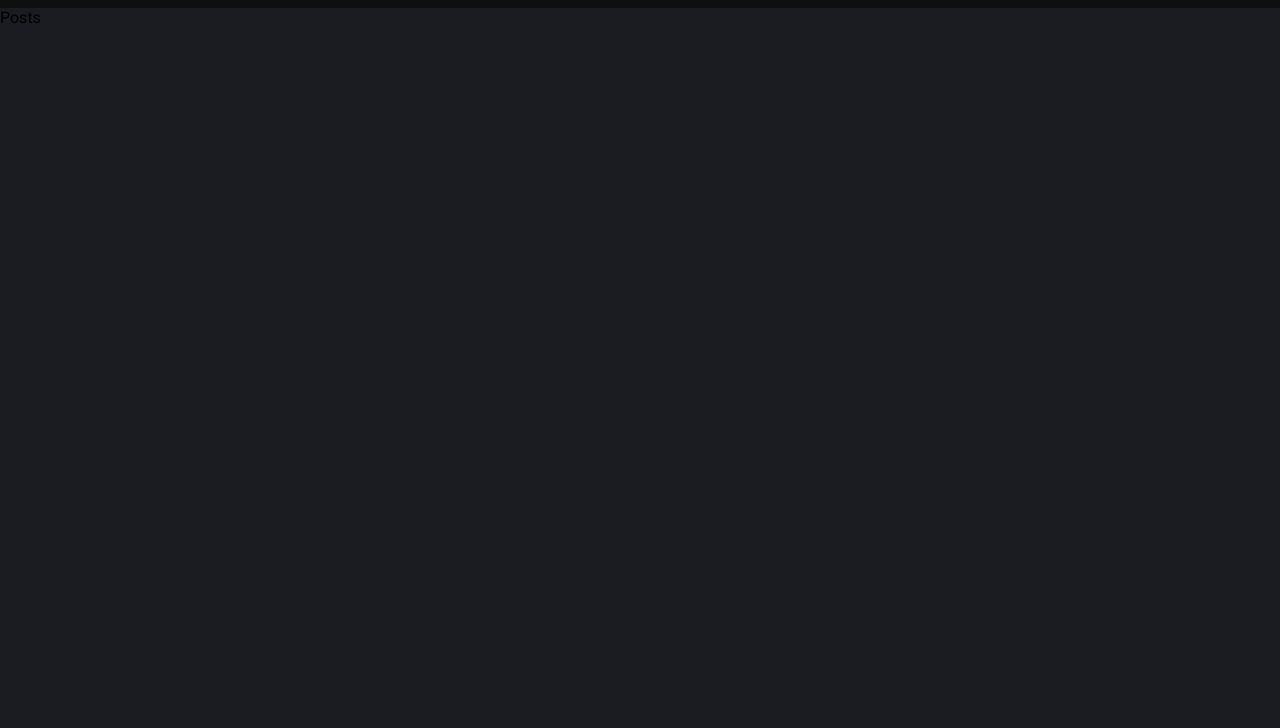
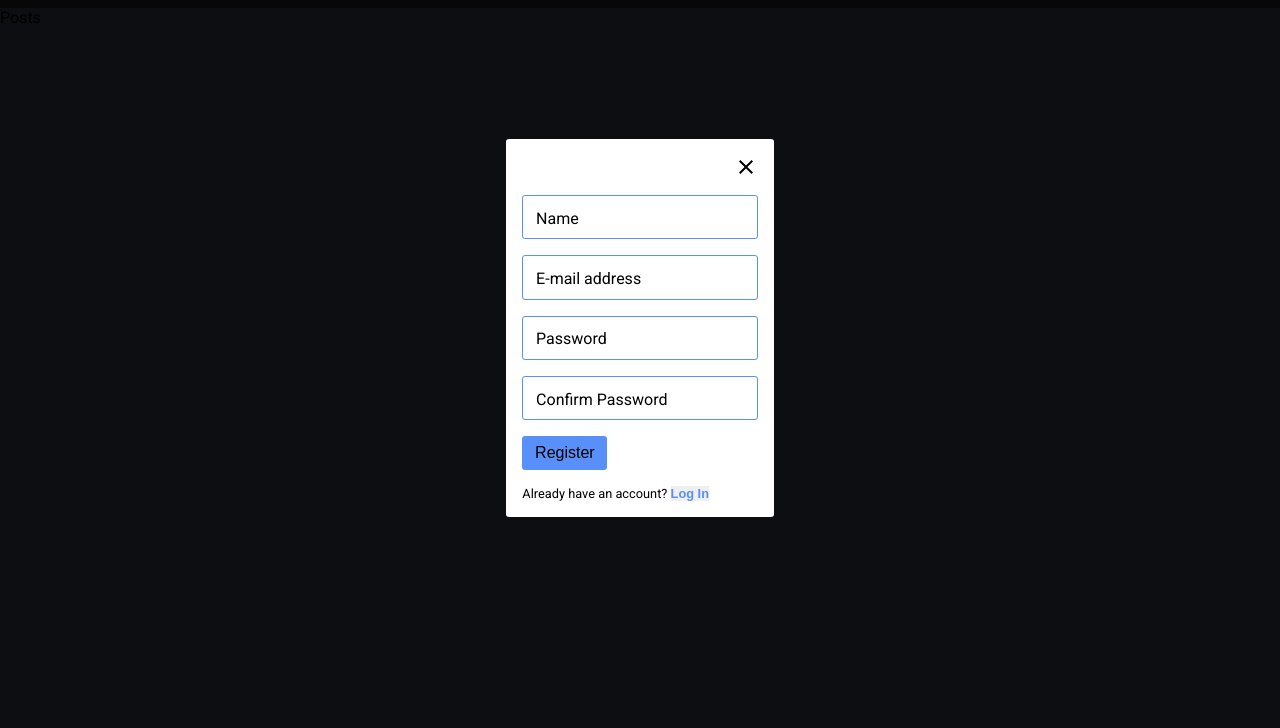
Before and after one commit to SilentFare/reddit-clone, a React app in the folder client/: page / in a window 1280 px wide. Shown: the part 72-800 px from the top of the page. Built offline with nearby package versions, Linux system fonts and the light colour scheme.

Commit message:
add register modal component

```diff
--- a/client/src/components/App/App.js
+++ b/client/src/components/App/App.js
@@ -10,12 +10,14 @@ import styles from './App.module.css';
 import Posts from '../../routes/Posts';
 import Discussion from '../../routes/Discussion';
 import Header from '../Header';
+import RegisterModal from '../RegisterModal';
 
 export const App = () => {
   return (
     <div className={styles.app}>
       <Router>
         <Header />
+        <RegisterModal show={true} />
         <main className={styles.main}>
           <Switch>
             <Route path='/' exact>
--- a/client/src/components/Button/Button.js
+++ b/client/src/components/Button/Button.js
@@ -4,10 +4,10 @@ import { Link } from 'react-router-dom';
 
 import styles from './Button.module.css';
 
-export const Button = ({ to, href, label }) => {
+export const Button = ({ to, href, label, type, className }) => {
   if (to) {
     return (
-      <Link to={to} className={styles.button}>
+      <Link to={to} className={`${styles.button} ${className}`}>
         {label}
       </Link>
     );
@@ -15,13 +15,17 @@ export const Button = ({ to, href, label }) => {
 
   if (href) {
     return (
-      <a href={href} className={styles.button}>
+      <a href={href} className={`${styles.button} ${className}`}>
         {label}
       </a>
     );
   }
 
-  return <button className={styles.button}>{label}</button>;
+  return (
+    <button type={type} className={`${styles.button} ${className}`}>
+      {label}
+    </button>
+  );
 };
 
 Button.propTypes = {
--- a/client/src/components/Header/Header.module.css
+++ b/client/src/components/Header/Header.module.css
@@ -12,7 +12,10 @@
 }
 
 .header__logo__link {
+  display: flex;
+  align-items: center;
   color: var(--blue);
+  text-decoration: none;
 }
 
 .header__logo {
--- /dev/null
+++ b/client/src/components/Input/Input.js
@@ -0,0 +1,36 @@
+import React, { useRef } from 'react';
+import PropTypes from 'prop-types';
+
+import styles from './Input.module.css';
+
+export const Input = ({ type, label, onChange, value }) => {
+  const inputRef = useRef();
+
+  const handleClick = () => {
+    inputRef.current.focus();
+  };
+
+  return (
+    <div className={styles.input__container} onClick={handleClick}>
+      <input
+        type={type}
+        ref={inputRef}
+        id={label}
+        className={styles.input}
+        onChange={onChange}
+        value={value}
+        placeholder=' '
+        autoComplete='off'
+      />
+      <label htmlFor={label} className={styles.input__label}>
+        {label}
+      </label>
+    </div>
+  );
+};
+
+Input.propTypes = {
+  label: PropTypes.string.isRequired,
+  onChange: PropTypes.func.isRequired,
+  value: PropTypes.string.isRequired
+};
--- /dev/null
+++ b/client/src/components/Input/Input.module.css
@@ -0,0 +1,30 @@
+.input__container {
+  position: relative;
+  padding: 0.7em;
+  border: 1px solid var(--blue);
+  border-radius: 3px;
+  cursor: text;
+}
+
+.input {
+  font-size: 1rem;
+  outline: none;
+  border: none;
+}
+
+.input__label {
+  position: absolute;
+  left: 0.8em;
+  top: 0.8em;
+  pointer-events: none;
+  transition: top 0.3s ease-in-out;
+}
+
+.input:focus ~ .input__label,
+.input:not(:placeholder-shown) ~ .input__label {
+  position: absolute;
+  top: 0;
+  left: 1em;
+  font-size: 0.8rem;
+  color: var(--blue);
+}
--- /dev/null
+++ b/client/src/components/Input/index.js
@@ -0,0 +1,3 @@
+import { Input } from './Input';
+
+export default Input;
--- /dev/null
+++ b/client/src/components/Modal/Modal.js
@@ -0,0 +1,24 @@
+import React from 'react';
+import { createPortal } from 'react-dom';
+import { MdClose } from 'react-icons/md';
+
+import styles from './Modal.module.css';
+
+export const Modal = ({ show, close, children }) => {
+  return show
+    ? createPortal(
+        <div className={styles.modal__background}>
+          <div className={styles.modal}>
+            <div className={styles.modal__header}>
+              <MdClose
+                onClick={close}
+                className={styles.modal__close__button}
+              />
+            </div>
+            <div className={styles.modal__content}>{children}</div>
+          </div>
+        </div>,
+        document.body
+      )
+    : null;
+};
--- /dev/null
+++ b/client/src/components/Modal/Modal.module.css
@@ -0,0 +1,35 @@
+.modal__background {
+  position: absolute;
+  left: 0;
+  top: 0;
+  width: 100vw;
+  height: 100vh;
+  display: flex;
+  justify-content: center;
+  align-items: center;
+  background: rgba(0, 0, 0, 0.5);
+}
+
+.modal {
+  display: flex;
+  flex-direction: column;
+  padding: 1em;
+  border-radius: 3px;
+  background: white;
+}
+
+.modal__header {
+  display: flex;
+  align-items: center;
+  justify-content: flex-end;
+  margin-bottom: 1em;
+}
+
+.modal__close__button {
+  font-size: 1.5rem;
+  cursor: pointer;
+}
+
+.modal__content {
+  flex: 1;
+}
--- /dev/null
+++ b/client/src/components/Modal/index.js
@@ -0,0 +1,3 @@
+import { Modal } from './Modal';
+
+export default Modal;
--- /dev/null
+++ b/client/src/components/RegisterModal/RegisterModal.js
@@ -0,0 +1,32 @@
+import React from 'react';
+
+import styles from './RegisterModal.module.css';
+import Modal from '../Modal';
+import Input from '../Input';
+import Button from '../Button';
+
+export const RegisterModal = ({ show }) => {
+  const handleFormSubmit = event => {
+    event.preventDefault();
+  };
+
+  return (
+    <Modal show={show}>
+      <form onSubmit={handleFormSubmit} className={styles.register__form}>
+        <Input label='Name' />
+        <Input label='E-mail address' />
+        <Input type='password' label='Password' />
+        <Input type='password' label='Confirm Password' />
+        <Button
+          type='submit'
+          label='Register'
+          className={styles.register__button}
+        />
+        <span className={styles.register__login}>
+          Already have an account?{' '}
+          <button className={styles.register__login__link}>Log In</button>
+        </span>
+      </form>
+    </Modal>
+  );
+};
--- /dev/null
+++ b/client/src/components/RegisterModal/RegisterModal.module.css
@@ -0,0 +1,25 @@
+.register__form {
+  display: flex;
+  flex-direction: column;
+}
+
+.register__form > *:not(:last-child) {
+  margin-bottom: 1em;
+}
+
+.register__button {
+  align-self: flex-start;
+}
+
+.register__login {
+  font-size: 0.8rem;
+}
+
+.register__login__link {
+  font-size: 0.8rem;
+  font-weight: 700;
+  color: var(--blue);
+  padding: 0;
+  cursor: pointer;
+  border: none;
+}
--- /dev/null
+++ b/client/src/components/RegisterModal/index.js
@@ -0,0 +1,3 @@
+import { RegisterModal } from './RegisterModal';
+
+export default RegisterModal;
--- a/client/src/ducks/user.js
+++ b/client/src/ducks/user.js
@@ -10,7 +10,8 @@ export const receiveSession = session => ({
 
 const initialState = {
   session: {},
-  auth: false
+  auth: false,
+  fetching: false
 };
 // Reducer
 export const user = (state = initialState, action) => {
```
